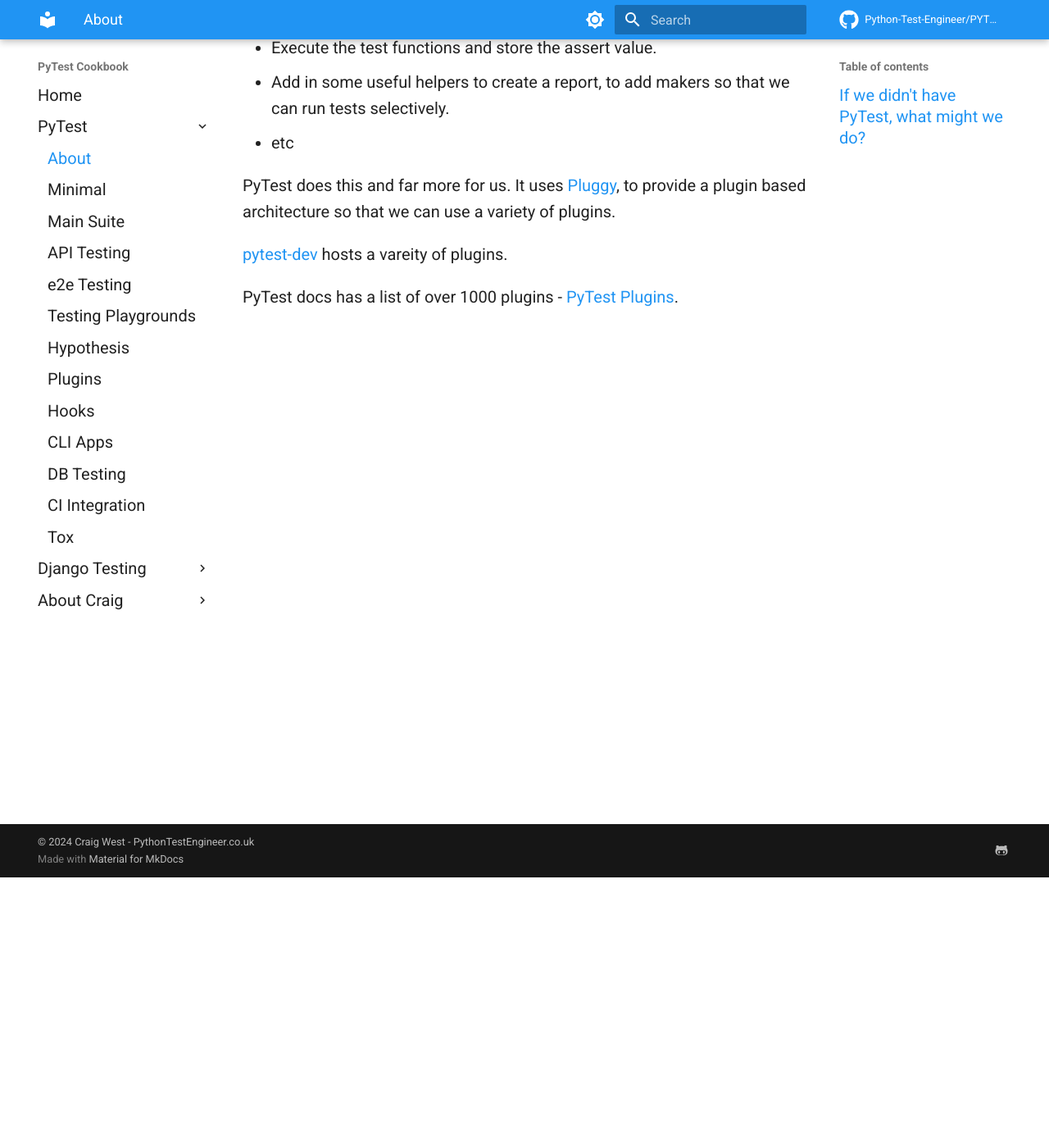
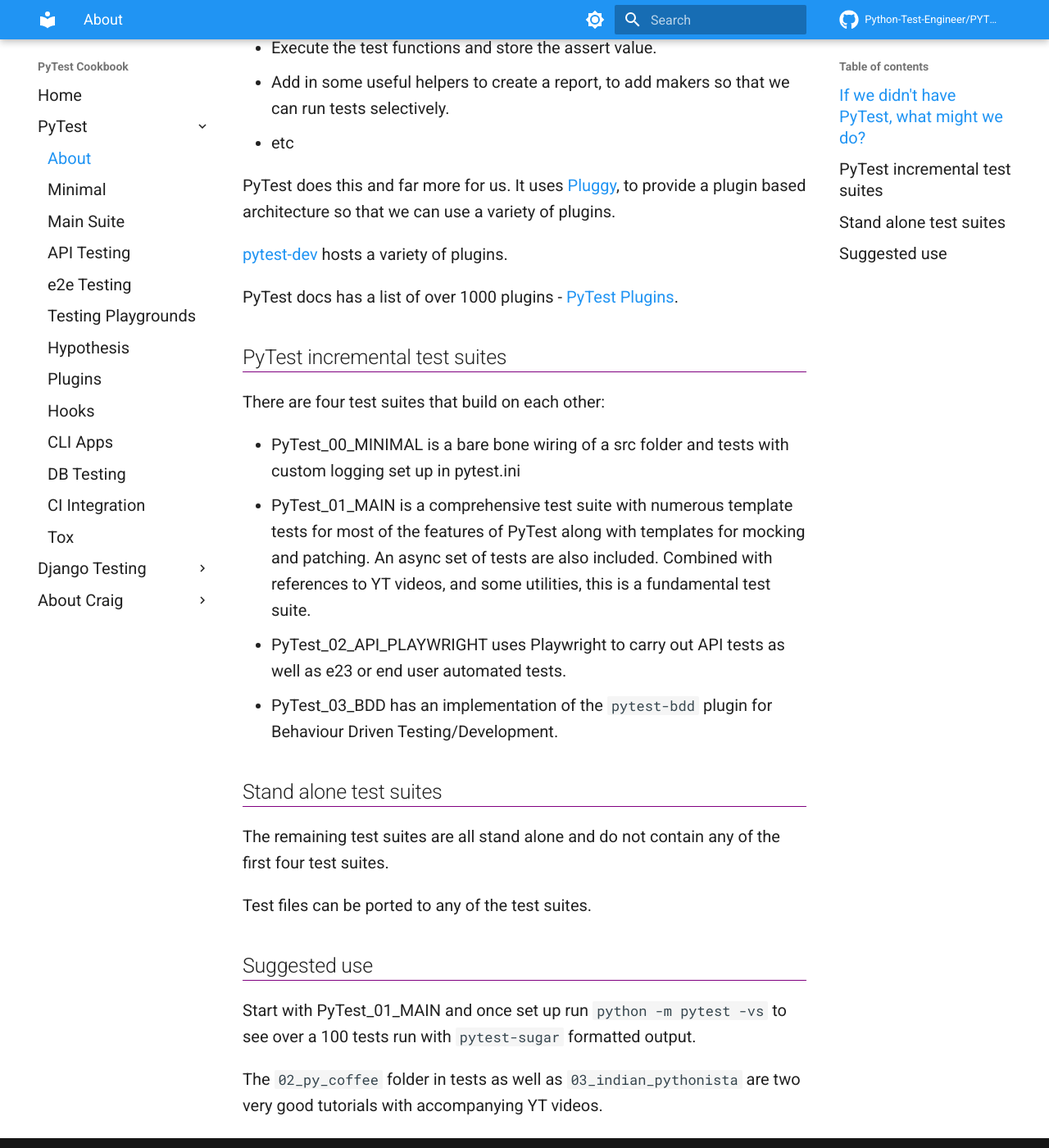
Before and after one commit to Python-Test-Engineer/PyTest-Cookbook, an MkDocs documentation site: the page built from docs/pytest/index.md, in a window 1280 px wide and 1400 px high, scrolled down 330 px. Shown: the whole window at 82% size. Built offline with MkDocs 1.6.1 and Material for MkDocs 9.7.7, drawn with Linux system fonts in a browser that asks for light colours; comment, search, counter and statistics services are not loaded.

Commit message:
add content

```diff
--- a/docs/pytest/index.md
+++ b/docs/pytest/index.md
@@ -12,6 +12,27 @@
 
 PyTest does this and far more for us. It uses [Pluggy](https://github.com/pytest-dev/pluggy){target="_blank"}, to provide a plugin based architecture so that we can use a variety of plugins.
 
-[pytest-dev](https://github.com/pytest-dev){target="_blank"} hosts a vareity of plugins.
+[pytest-dev](https://github.com/pytest-dev){target="_blank"} hosts a variety of plugins.
 
 PyTest docs has a list of over 1000 plugins -  [PyTest Plugins](https://docs.pytest.org/en/7.1.x/reference/plugin_list.html){target="_blank"}.
+
+## PyTest incremental test suites
+
+There are four test suites that build on each other:
+
+- PyTest_00_MINIMAL is a bare bone wiring of a src folder and tests with custom logging set up in pytest.ini
+- PyTest_01_MAIN is a comprehensive test suite with numerous template tests for most of the features of PyTest along with templates for mocking and patching. An async set of tests are also included. Combined with references to YT videos, and some utilities, this is a fundamental test suite.
+- PyTest_02_API_PLAYWRIGHT uses Playwright to carry out API tests as well as e23 or end user automated tests.
+- PyTest_03_BDD has an implementation of the `pytest-bdd` plugin for Behaviour Driven Testing/Development.
+
+## Stand alone test suites
+
+The remaining test suites are all stand alone and do not contain any of the first four test suites.
+
+Test files can be ported to any of the test suites.
+
+## Suggested use
+
+Start with PyTest_01_MAIN and once set up run `python -m pytest -vs` to see over a 100 tests run with `pytest-sugar` formatted output.
+
+The `02_py_coffee` folder in tests as well as `03_indian_pythonista` are two very good tutorials with accompanying YT videos.
```
Also changed, not shown: docs/pytest/pytest_hooks.md (+1 -1 lines), docs/pytest/pytest_plugins.md (+10 -1 lines), site/pytest/index.html, site/pytest/pytest_hooks/index.html, site/pytest/pytest_plugins/index.html, site/search/search_index.json, 1 other file.
